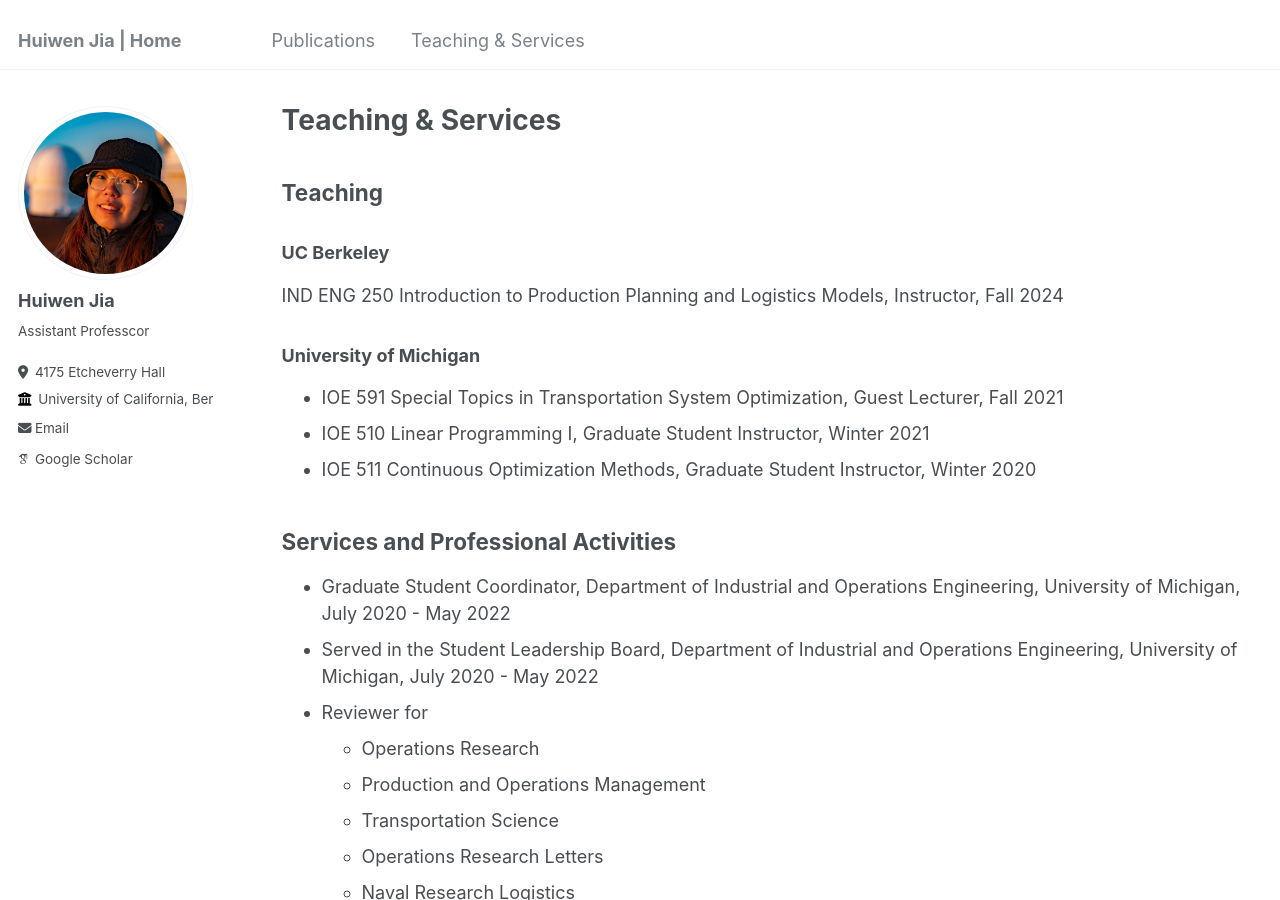
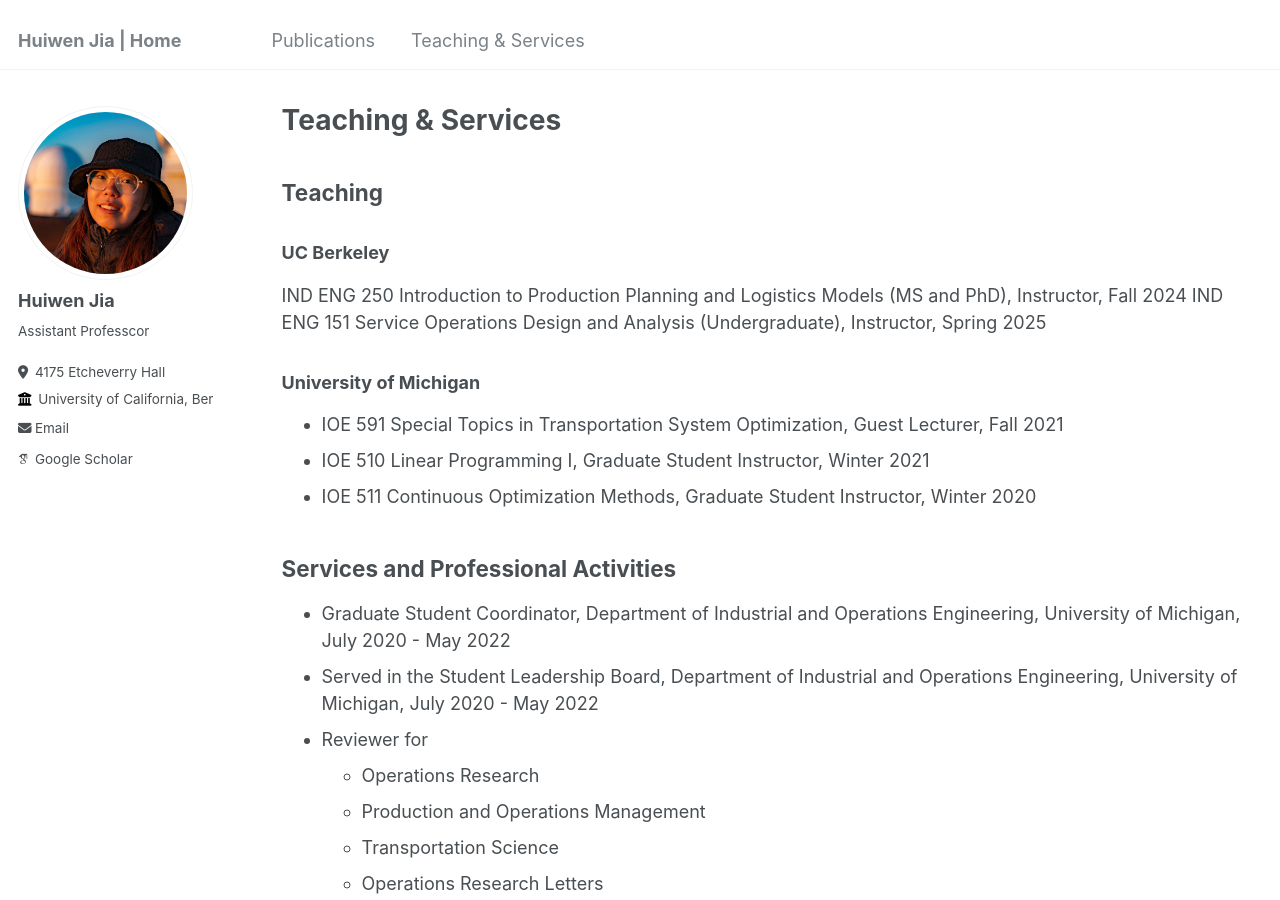
Before and after one commit to huiwen-j/huiwen-j.github.io, a Jekyll site: the page built from _pages/teaching_services.md, in a window 1280 px wide and 900 px high. Built offline with Jekyll 4.4.1, drawn with Linux system fonts in a browser that asks for light colours; some web fonts are replaced.

Commit message:
Update teaching_services.md

```diff
--- a/_pages/teaching_services.md
+++ b/_pages/teaching_services.md
@@ -10,7 +10,8 @@ author_profile: true
 
 ### UC Berkeley
 
-IND ENG 250 Introduction to Production Planning and Logistics Models, Instructor, Fall 2024
+IND ENG 250 Introduction to Production Planning and Logistics Models (MS and PhD), Instructor, Fall 2024
+IND ENG 151 Service Operations Design and Analysis (Undergraduate), Instructor, Spring 2025
 
 ### University of Michigan
 
```
